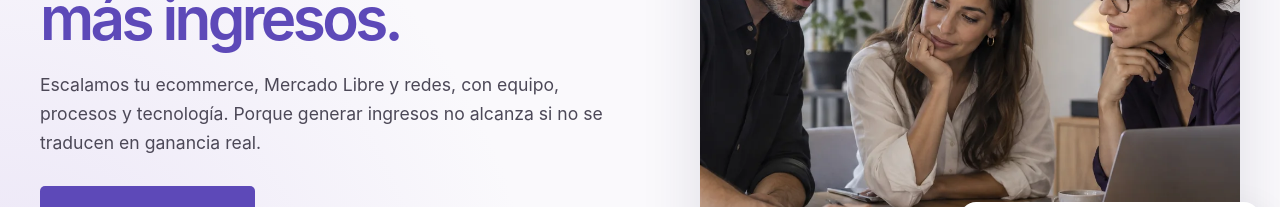
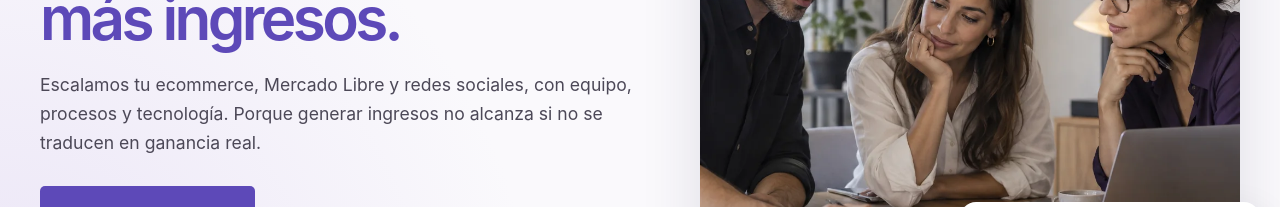
Before and after one commit to AlanTN13/webneoxps, a React (Vite) app: page / in a window 1280 px wide. Shown: the part 326-533 px from the top of the page. Built offline with nearby package versions, Linux system fonts and the light colour scheme.

Commit message:
Clarify social networks in Home hero

```diff
--- a/src/pages/HomePage.jsx
+++ b/src/pages/HomePage.jsx
@@ -27,7 +27,7 @@ export default function HomePage() {
       <div className={styles.heroCopy}>
         <span className={styles.heroEyebrow}>ECOMMERCE + CONSULTORÍA DE NEGOCIO</span>
         <h1 id="home-title">Hacemos que tu negocio online <em>genere más ingresos.</em></h1>
-        <p>Escalamos tu ecommerce, Mercado Libre y redes, con equipo, procesos y tecnología. Porque generar ingresos no alcanza si no se traducen en ganancia real.</p>
+        <p>Escalamos tu ecommerce, Mercado Libre y redes sociales, con equipo, procesos y tecnología. Porque generar ingresos no alcanza si no se traducen en ganancia real.</p>
         <div className={styles.heroActions}><a className={styles.primary} href="#contacto">Contanos tu caso <ArrowRight size={18} /></a></div>
         <div className={styles.heroProof}><span className={styles.proofMark}>N<span>↗</span></span><p><strong>+10 años ayudando negocios a crecer sus canales digitales de manera sostenida.</strong></p></div>
       </div>
```
Also changed, not shown: 1 other file (tests, documents, lock files or other folders).
